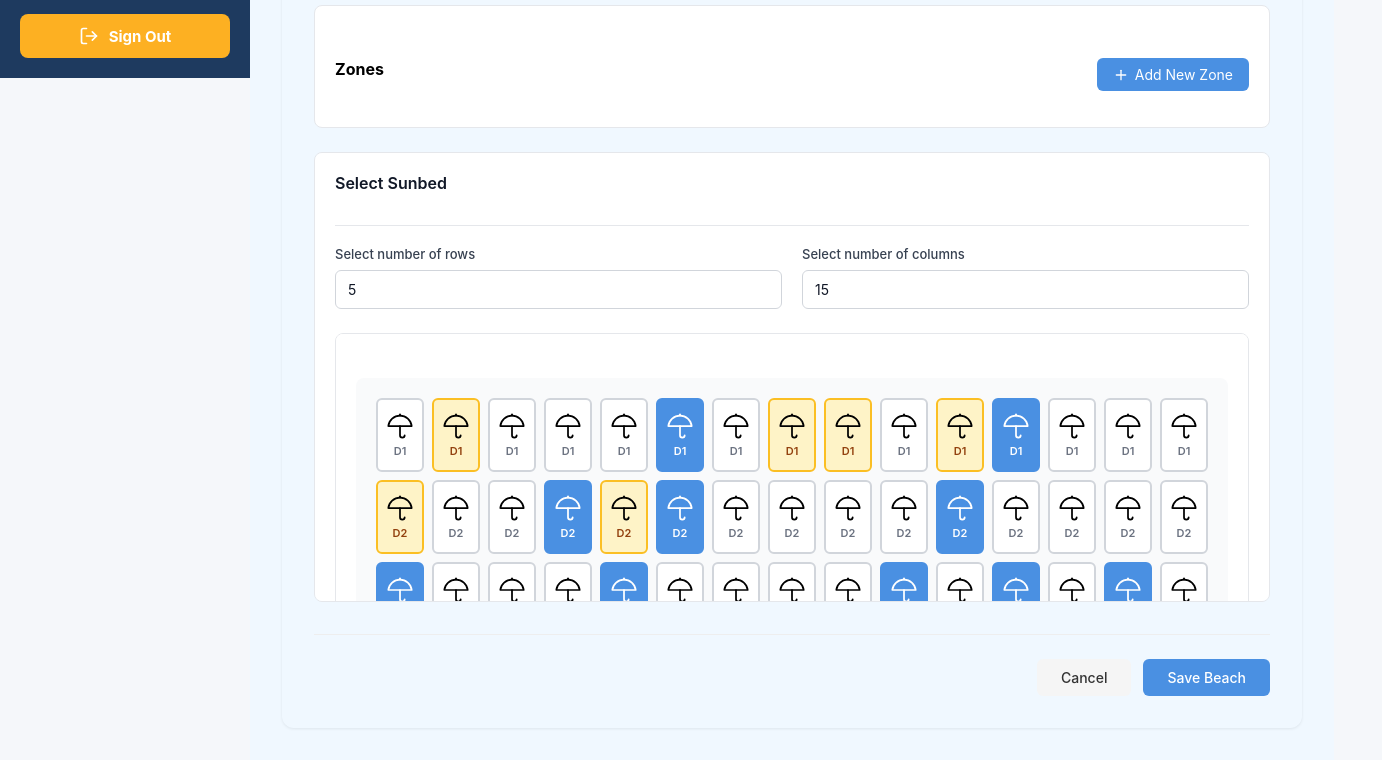
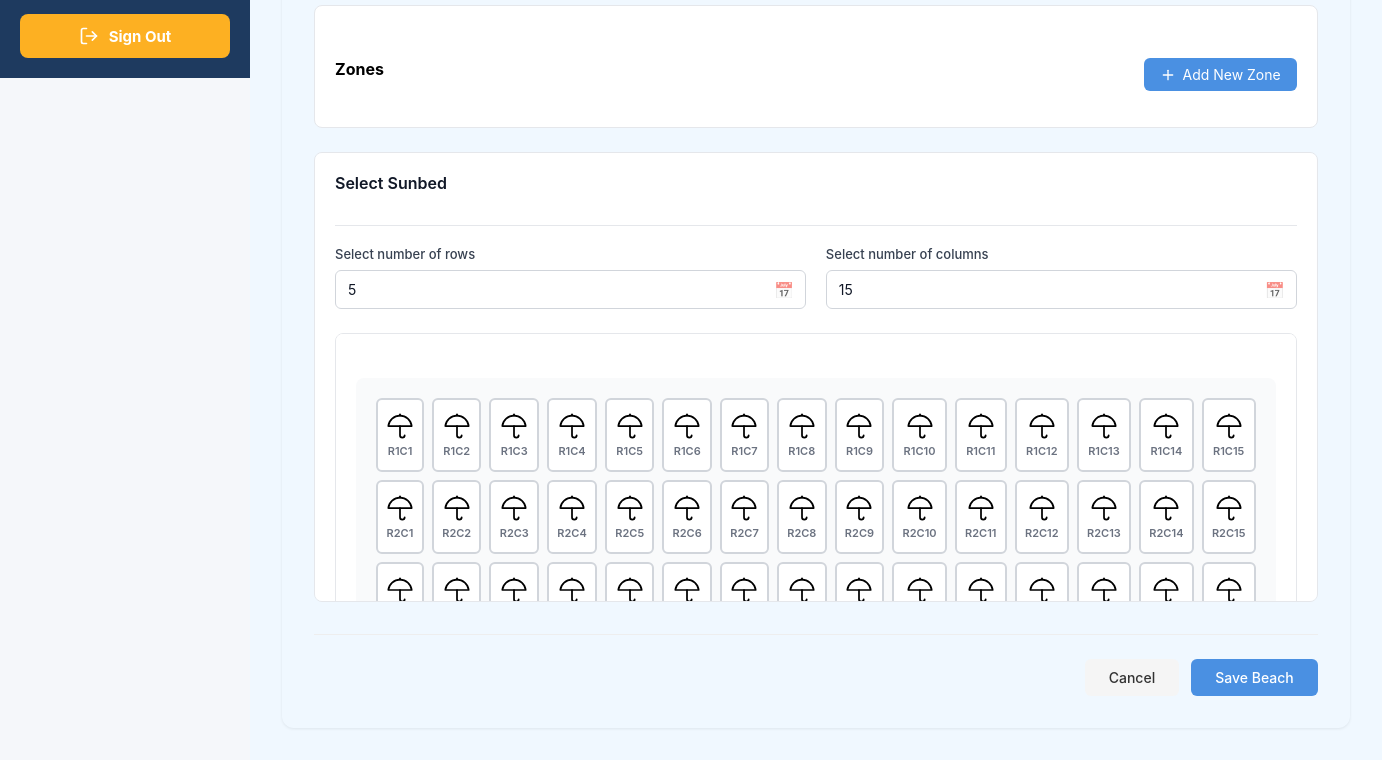
Before and after one commit to himanshueglogics/sun-shelter-frontend, a React (Create React App) app: page /add-new-beach in a window 1280 px wide. Shown: the part 722-1482 px from the top of the page, 1382 px wide, since content can reach past the window. Built offline with nearby package versions, Linux system fonts and the light colour scheme; sample sign-in values are in the browser's storage; the HTML template or start-up script is replaced by a standard one.

Commit message:
Done with most of the functionalities except sunbed functionality updation

```diff
--- a/package.json
+++ b/package.json
@@ -11,7 +11,8 @@
     "react-router-dom": "^6.15.0",
     "react-scripts": "5.0.1",
     "react-toastify": "^11.0.5",
-    "recharts": "^2.8.0"
+    "recharts": "^2.8.0",
+    "socket.io-client": "^4.8.1"
   },
   "scripts": {
     "start": "react-scripts start",
--- a/src/pages/AddNewBeach.jsx
+++ b/src/pages/AddNewBeach.jsx
@@ -5,6 +5,7 @@ import axios from '../api/axios';
 import { ChevronLeft, Plus, X, Umbrella } from 'lucide-react';
 import './AddNewBeach.css';
 import { toast } from 'react-toastify';
+import { joinBeach, leaveBeach, getSocket } from '../services/socket';
 
 const AddNewBeach = () => {
   const navigate = useNavigate();
@@ -23,6 +24,10 @@ const AddNewBeach = () => {
   const [cols, setCols] = useState(15);
   const [sunbeds, setSunbeds] = useState([]);
   const [imagePreview, setImagePreview] = useState(null);
+  // Live occupancy metrics
+  const [occupancyRate, setOccupancyRate] = useState(0);
+  const [totalCapacity, setTotalCapacity] = useState(0);
+  const [currentBookings, setCurrentBookings] = useState(0);
 
   const servicesList = ['Parking', 'Bars', 'Wheelchair Accessible', 'Water Sports', 'Lifeguard', 'Restaurants', 'Blue Flag'];
 
@@ -32,6 +37,47 @@ const AddNewBeach = () => {
       loadBeachData();
     }
   }, [id, isEditMode]);
+
+  // Join socket room for this beach in edit mode and listen for real-time updates
+  useEffect(() => {
+    if (!isEditMode || !id) return;
+    joinBeach(id);
+    const s = getSocket();
+    const onSunbedUpdate = (payload) => {
+      if (!payload || payload.beachId !== id) return;
+      // Only update if the event relates to the currently selected zone (if any)
+      if (selectedZone && payload.zoneId !== String(selectedZone)) return;
+      setSunbeds(prev => prev.map(b => {
+        // Match by _id if available, otherwise by row/col
+        const match = b._id ? String(b._id) === String(payload.sunbed?._id) : (b.row === payload.sunbed?.row && b.col === payload.sunbed?.col);
+        return match ? { ...b, ...payload.sunbed } : b;
+      }));
+    };
+    const onZoneUpdate = (payload) => {
+      if (!payload || payload.beachId !== id) return;
+      if (!payload.zone || String(payload.zone._id) !== String(selectedZone)) return;
+      setRows(payload.zone.rows || rows);
+      setCols(payload.zone.cols || cols);
+      if (Array.isArray(payload.zone.sunbeds)) {
+        setSunbeds(payload.zone.sunbeds);
+      }
+    };
+    const onBeachOccupancy = (payload) => {
+      if (!payload || payload.beachId !== id) return;
+      if (typeof payload.occupancyRate === 'number') setOccupancyRate(payload.occupancyRate);
+      if (typeof payload.capacity === 'number') setTotalCapacity(payload.capacity);
+      if (typeof payload.currentBookings === 'number') setCurrentBookings(payload.currentBookings);
+    };
+    s.on('sunbed:update', onSunbedUpdate);
+    s.on('zone:update', onZoneUpdate);
+    s.on('beach:occupancy', onBeachOccupancy);
+    return () => {
+      s.off('sunbed:update', onSunbedUpdate);
+      s.off('zone:update', onZoneUpdate);
+      s.off('beach:occupancy', onBeachOccupancy);
+      leaveBeach(id);
+    };
+  }, [isEditMode, id, selectedZone]);
 
   const loadBeachData = async () => {
     try {
@@ -44,8 +90,15 @@ const AddNewBeach = () => {
         services: beach.services || [],
         pricePerDay: beach.pricePerDay || 0
       });
+      // Initialize metrics from backend
+      if (typeof beach.occupancyRate === 'number') setOccupancyRate(beach.occupancyRate);
+      if (typeof beach.capacity === 'number') setTotalCapacity(beach.capacity);
+      if (typeof beach.currentBookings === 'number') setCurrentBookings(beach.currentBookings);
       if (beach.zones && beach.zones.length > 0) {
         setZones(beach.zones);
+        // Default to first zone if none selected
+        const firstZoneId = beach.zones[0]?._id || beach.zones[0]?.id;
+        setSelectedZone(prev => prev || firstZoneId);
       }
       if (beach.image) {
         setImagePreview(beach.image);
@@ -81,50 +134,123 @@ const AddNewBeach = () => {
     for (let r = 1; r <= rows; r++) {
       for (let c = 1; c <= cols; c++) {
         // Randomly assign different states for demonstration
-        const random = Math.random();
-        let status = 'available';
-        if (random > 0.85) status = 'selected';
-        else if (random > 0.75) status = 'reserved';
-        else if (random > 0.95) status = 'unavailable';
-
-        beds.push({ row: r, col: c, status, code: `D${r}` });
+        beds.push({ row: r, col: c, status: 'available', code: `R${r}C${c}` });
       }
     }
     setSunbeds(beds);
     setZones(zones.map(z => z.id === selectedZone ? { ...z, rows, cols, sunbeds: beds } : z));
   };
 
-  // Generate sunbed grid whenever rows or cols change
-  React.useEffect(() => {
-    if (rows > 0 && cols > 0) {
+  // When selectedZone changes or zones load, set rows/cols and sunbeds from backend zone data (edit mode)
+  useEffect(() => {
+    if (!selectedZone) return;
+    const z = zones.find(zz => String(zz._id || zz.id) === String(selectedZone));
+    if (z) {
+      setRows(z.rows || rows);
+      setCols(z.cols || cols);
+      if (Array.isArray(z.sunbeds) && z.sunbeds.length > 0) {
+        // Use backend-provided sunbeds when present
+        setSunbeds(z.sunbeds);
+      } else if (rows > 0 && cols > 0) {
+        // Fallback generator for new zones without saved beds
+        const beds = [];
+        for (let r = 1; r <= (z.rows || rows); r++) {
+          for (let c = 1; c <= (z.cols || cols); c++) {
+            beds.push({ row: r, col: c, status: 'available', code: `R${r}C${c}` });
+          }
+        }
+        setSunbeds(beds);
+      }
+    }
+  }, [selectedZone, JSON.stringify(zones)]);
+
+  // Ensure sunbeds are visible when creating a new beach or no zone/back-end data yet
+  useEffect(() => {
+    // If there are already sunbeds (from backend), don't overwrite
+    if (sunbeds.length > 0) return;
+    const z = zones.find(zz => String(zz._id || zz.id) === String(selectedZone));
+    const r = (z && z.rows) || rows;
+    const c = (z && z.cols) || cols;
+    if (r > 0 && c > 0) {
+      const beds = [];
+      for (let i = 1; i <= r; i++) {
+        for (let j = 1; j <= c; j++) {
+          beds.push({ row: i, col: j, status: 'available', code: `R${i}C${j}` });
+        }
+      }
+      setSunbeds(beds);
+    }
+  }, [rows, cols, selectedZone, JSON.stringify(zones)]);
+
+  // Rebuild grid when rows/cols change
+  useEffect(() => {
+    // If either dimension is zero, clear grid
+    if (rows === 0 || cols === 0) {
+      setSunbeds([]);
+      if (selectedZone) {
+        setZones(prev => prev.map(zz => String(zz._id || zz.id) === String(selectedZone) ? { ...zz, rows, cols, sunbeds: [] } : zz));
+      }
+      if (isEditMode && id && selectedZone) {
+        const timer = setTimeout(async () => {
+          try {
+            const res = await axios.put(`/beaches/${id}/zones/${selectedZone}`, { rows, cols });
+            const updated = res.data;
+            const updatedZone = (updated.zones || []).find(zz => String(zz._id || zz.id) === String(selectedZone));
+            if (updatedZone) {
+              setZones(updated.zones);
+              setSunbeds([]);
+            }
+          } catch (_) {}
+        }, 200);
+        return () => clearTimeout(timer);
+      }
+      return; // nothing else to do when 0 clears
+    }
+
+    if (isEditMode && id && selectedZone) {
+      // Persist new layout to backend and use returned sunbeds
+      const timer = setTimeout(async () => {
+        try {
+          const res = await axios.put(`/beaches/${id}/zones/${selectedZone}`, { rows, cols });
+          const updated = res.data;
+          const updatedZone = (updated.zones || []).find(zz => String(zz._id || zz.id) === String(selectedZone));
+          if (updatedZone) {
+            setZones(updated.zones);
+            setSunbeds(Array.isArray(updatedZone.sunbeds) ? updatedZone.sunbeds : []);
+          }
+        } catch (e) {
+          // no-op
+        }
+      }, 300);
+      return () => clearTimeout(timer);
+    } else {
+      // Local generation for new beach
       const beds = [];
       for (let r = 1; r <= rows; r++) {
         for (let c = 1; c <= cols; c++) {
-          const random = Math.random();
-          let status = 'available';
-          if (random > 0.85) status = 'selected';
-          else if (random > 0.75) status = 'reserved';
-          else if (random > 0.95) status = 'unavailable';
-
-          beds.push({ row: r, col: c, status, code: `D${r}` });
+          beds.push({ row: r, col: c, status: 'available', code: `R${r}C${c}` });
         }
       }
       setSunbeds(beds);
-
-      // Update zone data if a zone is selected
       if (selectedZone) {
-        setZones(zones.map(z => z.id === selectedZone ? { ...z, rows, cols, sunbeds: beds } : z));
+        setZones(prev => prev.map(zz => String(zz._id || zz.id) === String(selectedZone) ? { ...zz, rows, cols, sunbeds: beds } : zz));
       }
     }
-  }, [rows, cols]);
+  }, [rows, cols, selectedZone, isEditMode, id]);
 
   const toggleSunbed = (row, col) => {
-    setSunbeds(sunbeds.map(b => {
-      if (b.row === row && b.col === col) {
-        if (b.status === 'reserved' || b.status === 'unavailable') {
-          return b;
+    // Support both backend beds (with _id) and generated ones (row/col)
+    setSunbeds(prev => prev.map(b => {
+      const isTarget = (b.row === row && b.col === col);
+      if (isTarget) {
+        // Disallow interaction for locked states, including previously selected
+        if (b.status === 'reserved' || b.status === 'unavailable' || b.status === 'selected') return b;
+        const nextStatus = 'selected';
+        // Persist to backend in edit mode when we have IDs
+        if (isEditMode && id && selectedZone && b._id) {
+          axios.put(`/beaches/${id}/zones/${selectedZone}/sunbeds/${b._id}`, { status: nextStatus }).catch(() => {});
         }
-        return { ...b, status: b.status === 'available' ? 'selected' : 'available' };
+        return { ...b, status: nextStatus };
       }
       return b;
     }));
@@ -291,14 +417,16 @@ const AddNewBeach = () => {
               </button>
             </div>
             <div className="zones-list">
-              {zones.map(zone => (
-                <div key={zone.id} className={`zone-chip ${selectedZone === zone.id ? 'selected' : ''}`} onClick={() => setSelectedZone(zone.id)}>
+              {zones.map(zone => {
+                const zid = String(zone._id || zone.id);
+                return (
+                <div key={zid} className={`zone-chip ${String(selectedZone) === zid ? 'selected' : ''}`} onClick={() => setSelectedZone(zid)}>
                   <span>{zone.name}</span>
                   <button onClick={(e) => { e.stopPropagation(); removeZone(zone.id); }}>
                     <X size={14} />
                   </button>
                 </div>
-              ))}
+              );})}
             </div>
           </div>
 
@@ -307,16 +435,18 @@ const AddNewBeach = () => {
 
             {/* Zone Selection Checkboxes */}
             <div className="zone-checkboxes">
-              {zones.map((zone, idx) => (
-                <label key={zone.id} className="zone-checkbox-item">
+              {zones.map((zone, idx) => {
+                const zid = String(zone._id || zone.id);
+                return (
+                <label key={zid} className="zone-checkbox-item">
                   <input
                     type="checkbox"
-                    checked={selectedZone === zone.id}
-                    onChange={() => setSelectedZone(selectedZone === zone.id ? null : zone.id)}
+                    checked={String(selectedZone) === zid}
+                    onChange={() => setSelectedZone(String(selectedZone) === zid ? null : zid)}
                   />
                   <span>Zone {idx + 1}</span>
                 </label>
-              ))}
+              );})}
             </div>
 
             {/* Grid Controls with Date Pickers */}
@@ -327,10 +457,10 @@ const AddNewBeach = () => {
                   <input
                     type="text"
                     value={rows}
-                    onChange={(e) => setRows(Number(e.target.value) || 1)}
+                    onChange={(e) => setRows(Number(e.target.value) || 0)}
                     placeholder="Select number of rows"
                   />
-                  {/* <span className="calendar-icon">📅</span> */}
+                  <span className="calendar-icon">📅</span>
                 </div>
               </div>
               <div className="control-field">
@@ -339,10 +469,10 @@ const AddNewBeach = () => {
                   <input
                     type="text"
                     value={cols}
-                    onChange={(e) => setCols(Number(e.target.value) || 1)}
+                    onChange={(e) => setCols(Number(e.target.value) || 0)}
                     placeholder="Select number of columns"
                   />
-                  {/* <span className="calendar-icon">📅</span> */}
+                  <span className="calendar-icon">📅</span>
                 </div>
               </div>
             </div>
@@ -359,21 +489,11 @@ const AddNewBeach = () => {
                         onClick={() => toggleSunbed(bed.row, bed.col)}
                       >
                         <Umbrella size={28} strokeWidth={1.5} />
-                        <span>{bed.code}</span>
+                        <span>{bed.code || `R${bed.row}C${bed.col}`}</span>
                       </div>
                     ))}
                   </div>
                 </div>
-
-                {/* Action Buttons */}
-                {/* <div className="sunbed-actions">
-                  <button className="action-btn assign-btn" type="button">
-                    Assign
-                  </button>
-                  <button className="action-btn remove-btn" type="button">
-                    Remove
-                  </button>
-                </div> */}
               </div>
             )}
           </div>
--- /dev/null
+++ b/src/services/socket.js
@@ -0,0 +1,29 @@
+import { io } from 'socket.io-client';
+
+let socket;
+
+export function getSocket() {
+  if (!socket) {
+    socket = io('http://localhost:5000', {
+      transports: ['websocket'],
+      autoConnect: true
+    });
+  }
+  return socket;
+}
+
+export function joinBeach(beachId) {
+  const s = getSocket();
+  s.emit('joinBeach', beachId);
+}
+
+export function leaveBeach(beachId) {
+  const s = getSocket();
+  s.emit('leaveBeach', beachId);
+}
+
+export default {
+  getSocket,
+  joinBeach,
+  leaveBeach
+};
```
Also changed, not shown: src/api/axios.js (+7 -0 lines), src/pages/Dashboard.jsx (+29 -50 lines), src/pages/ManageBeaches.jsx (+34 -20 lines), 1 other file (tests, documents, lock files or other folders).
